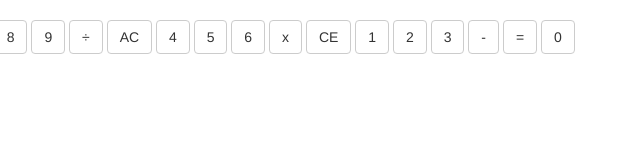
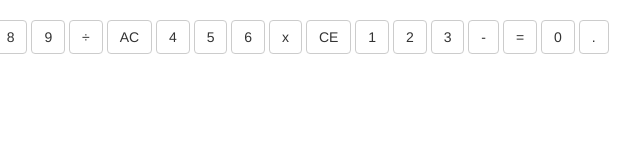
Before and after one commit to Auna-Carpanzano/Calculator, a plain HTML site: page index.html in a window 1280 px wide. Shown: the full height of the page, 114-754 px from the left. Drawn offline with nearby package versions, Linux system fonts and the light colour scheme.

Commit message:
Add button with Bootstrap classes and id of "."

```diff
--- a/index.html
+++ b/index.html
@@ -26,6 +26,7 @@
     <button id="-" class="btn btn-default">-</button>
     <button id="=" class="btn btn-default greenBtn">=</button>
     <button id="0" class="btn btn-default zeroBtn">0</button>
+    <button id="." class="btn btn-default">.</button>
   </div>
   <script src="https://cdnjs.cloudflare.com/ajax/libs/jquery/3.2.1/jquery.min.js"></script>
   <script src="scripts.js"></script>
```
